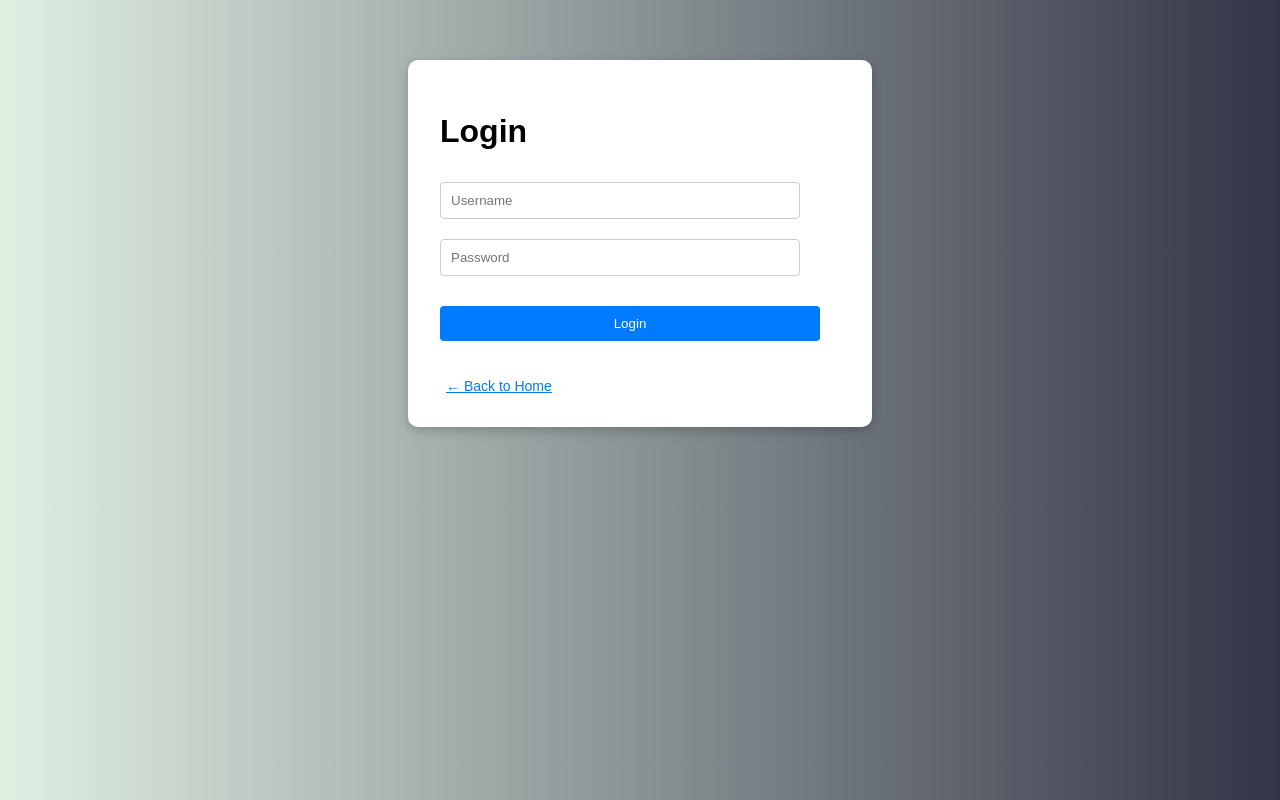
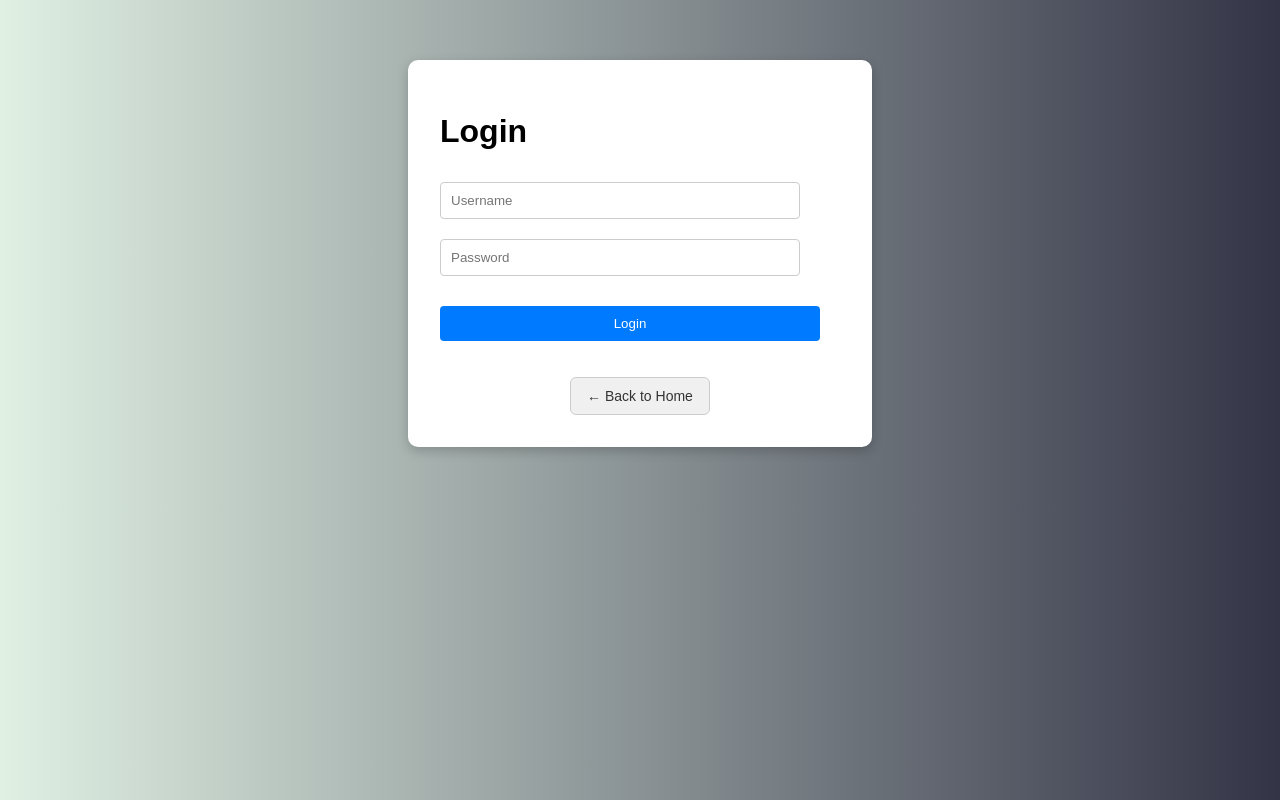
Before and after one commit to xxcel3/prodify-app, a React (Vite) app in the folder frontend/: page /login in a window 1280 px wide. Built offline with nearby package versions, Linux system fonts and the light colour scheme; no server answers.

Commit message:
Added back home button

```diff
--- a/frontend/src/components/Form.jsx
+++ b/frontend/src/components/Form.jsx
@@ -93,7 +93,8 @@ function Form({ route, method }) {
         {name}
       </button>
 
-      {/* Back button */}
+      {/* Back to Home button */}
+      <div className="back-button-container">
         <button
             type="button"
             className="form-back-button"
@@ -101,6 +102,7 @@ function Form({ route, method }) {
         >
             ← Back to Home
         </button>
+      </div>
     </form>
   );
 }
--- a/frontend/src/styles/Form.css
+++ b/frontend/src/styles/Form.css
@@ -61,16 +61,23 @@ body {
   border: 1px solid orange;
 }
 
+.back-button-container {
+  text-align: center;
+  margin-top: 1rem;
+}
+
 .form-back-button {
-  margin-top: 1rem;
-  background-color: transparent;
-  border: none;
-  color: #007bff;
+  background-color: #f0f0f0;
+  color: #333;
+  border: 1px solid #ccc;
+  padding: 10px 16px;
   font-size: 14px;
+  border-radius: 6px;
   cursor: pointer;
-  text-decoration: underline;
+  transition: background-color 0.2s ease, box-shadow 0.2s ease;
 }
 
 .form-back-button:hover {
-  color: #0056b3;
+  background-color: #e0f0e3;
+  box-shadow: 0 2px 6px rgba(0, 0, 0, 0.15);
 }
```
Lines whose indentation alone changed are shown as unchanged.
